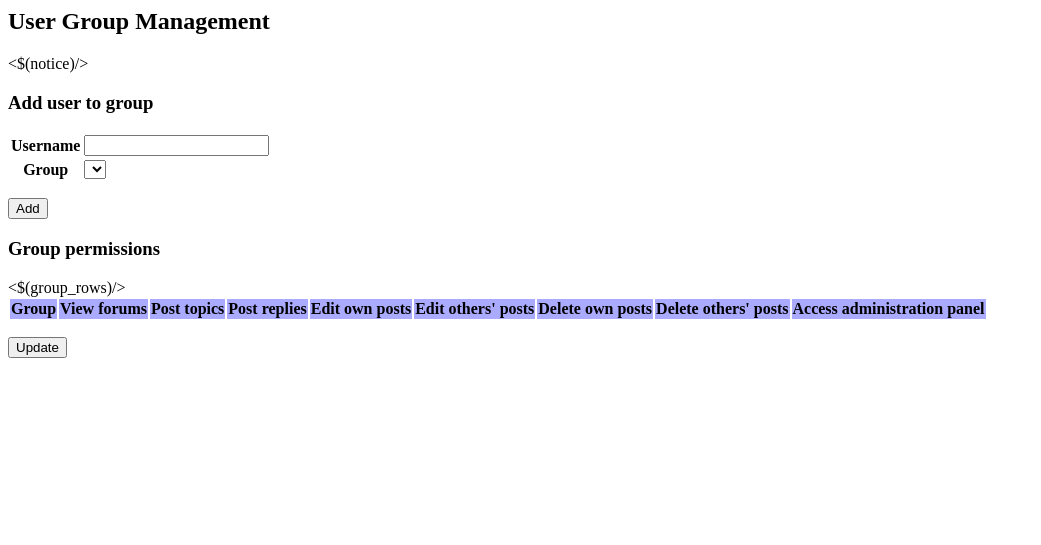
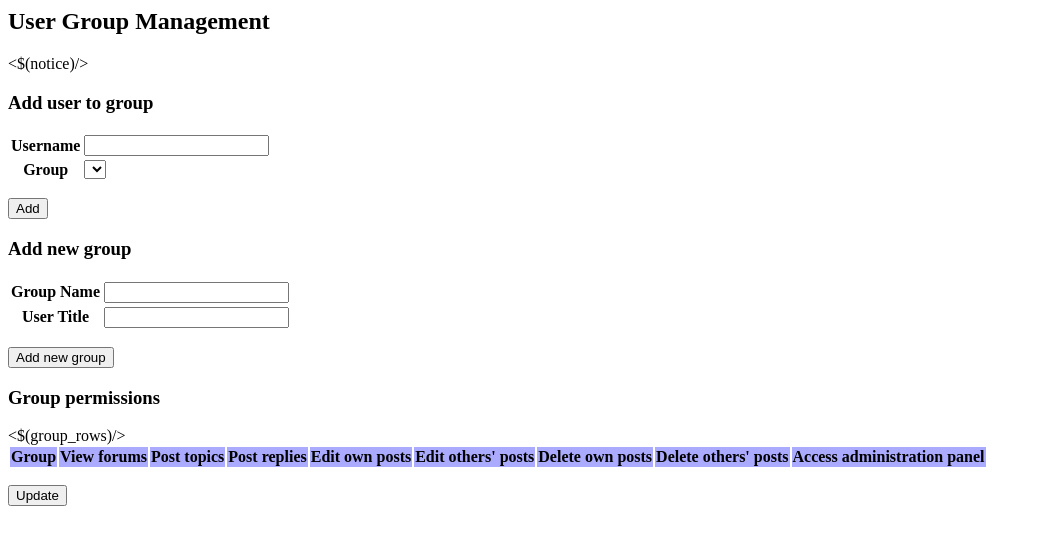
Before and after one commit to jacob-g/eecs341-project, a PHP site: page /templates/user_group_admin.html in a window 1280 px wide. Shown: the top 545 px of the page, without its empty margins (0-1041 px from the left). Run offline with PHP 8.4, Linux system fonts and the light colour scheme; lists and menus that the app fills with data are empty.

Commit message:
added ability to create new user groups (#18)

```diff
--- a/templates/user_group_admin.html
+++ b/templates/user_group_admin.html
@@ -29,6 +29,31 @@
 </form>
 
 <form action="/forums/admin/groups/" method="post" enctype="multipart/form-data">
+	<h3>Add new group</h3>
+	<table class="table table-bordered">
+		<tbody>
+			<tr>
+				<th width="20%">
+					Group Name
+				</th>
+				<td>
+					<input type="text" name="group_name" />
+				</td>
+			</tr>
+			<tr>
+				<th width="20%">
+					User Title
+				</th>
+				<td>
+					<input type="text" name="user_title" />
+				</td>
+			</tr>
+		</tbody>
+	</table>
+	<p><input type="submit" class="btn btn-primary" name="add_group" value="Add new group" /></p>
+</form>
+
+<form action="/forums/admin/groups/" method="post" enctype="multipart/form-data">
 	<h3>Group permissions</h3>
 	<table class="table table-striped table-bordered">
 		<thead>
```
Also changed, not shown: scripts/user_group_admin.php (+18 -0 lines).
